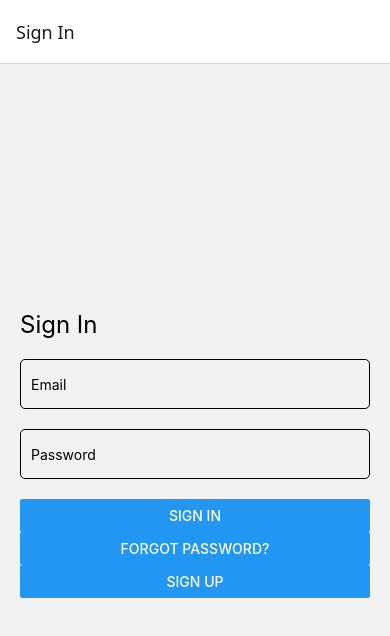
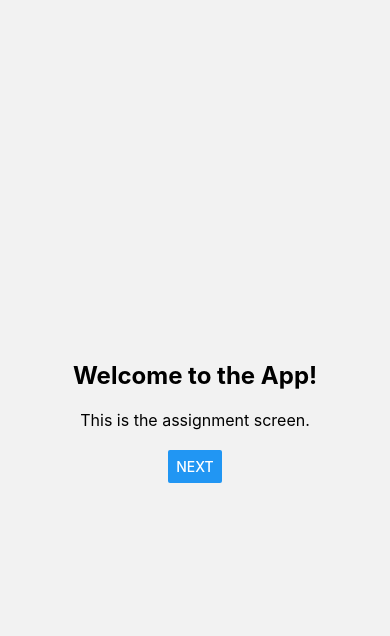
Before and after one commit to omariip/FocusFlow, a React Native app: screen /Assignment in a window 390 px wide. Shown: the top 636 px of the page. Built offline with nearby package versions, Linux system fonts and the light colour scheme.

Commit message:
broken welcome screen, needs fixing

```diff
--- a/App.js
+++ b/App.js
@@ -1,23 +1,68 @@
 import { StatusBar } from "expo-status-bar";
 import { StyleSheet, Text, View } from "react-native";
-import React, { useState } from "react";
+import React, { useEffect, useState } from "react";
 import { NavigationContainer } from "@react-navigation/native";
 import { createStackNavigator } from "@react-navigation/stack";
+import AsyncStorage from "@react-native-async-storage/async-storage";
+import { GestureHandlerRootView } from "react-native-gesture-handler";
 import SignUpScreen from "./screens/SignUpScreen";
 import SignInScreen from "./screens/SignInScreen";
 import ForgotPasswordScreen from "./screens/ForgotPasswordScreen";
+import Welcome from "./welcomeScreens/welcome";
+import Assignment from "./welcomeScreens/assignment";
+import Task from "./welcomeScreens/tasksBreakDown";
+import Quotes from "./welcomeScreens/quotes";
+import StudyTimer from "./welcomeScreens/studyTimer";
+import Quiz from "./welcomeScreens/quiz";
+import Letter from "./welcomeScreens/letter";
 
 const Stack = createStackNavigator();
 
 export default function App() {
+  const [isFirstLaunch, setIsFirstLaunch] = useState(null);
+  useEffect(() => {
+    const checkFirstLaunch = async () => {
+      try {
+        const hasLaunched = await AsyncStorage.getItem("hasLaunched");
+        if (hasLaunched === null) {
+          setIsFirstLaunch(true);
+          await AsyncStorage.setItem("hasLaunched", "true");
+        } else {
+          setIsFirstLaunch(false);
+        }
+      } catch (error) {
+        console.error("Error checking app launch state:", error);
+      }
+    };
+
+    checkFirstLaunch();
+  }, []);
+
+  // if (isFirstLaunch === null) {
+  //   return null; // Show a splash screen or loading indicator
+  // }
+
   return (
-    <NavigationContainer>
-      <Stack.Navigator>
-        <Stack.Screen name="Sign In" component={SignInScreen} />
-        <Stack.Screen name="Sign Up" component={SignUpScreen} />
-        <Stack.Screen name="Forgot Password" component={ForgotPasswordScreen} />
-      </Stack.Navigator>
-    </NavigationContainer>
+    <GestureHandlerRootView style={{ flex: 1 }}>
+      <NavigationContainer>
+        <Stack.Navigator screenOptions={{ headerShown: false }}>
+          {isFirstLaunch ? (
+            <>
+              <Stack.Screen name="Welcome" component={Welcome} />
+              <Stack.Screen name="Assignment" component={Assignment} />
+              <Stack.Screen name="Tasks" component={Task} />
+              <Stack.Screen name="Quotes" component={Quotes} />
+              <Stack.Screen name="StudyTimer" component={StudyTimer} />
+              <Stack.Screen name="Quiz" component={Quiz} />
+              <Stack.Screen name="Letter" component={Letter} />
+              <Stack.Screen name="Home" component={SignInScreen} />
+            </>
+          ) : (
+            <Stack.Screen name="Home" component={SignInScreen} />
+          )}
+        </Stack.Navigator>
+      </NavigationContainer>
+    </GestureHandlerRootView>
   );
 }
 
--- a/package.json
+++ b/package.json
@@ -10,6 +10,7 @@
     "web": "expo start --web"
   },
   "dependencies": {
+    "@react-native-async-storage/async-storage": "1.23.1",
     "@react-navigation/native": "^7.0.14",
     "@react-navigation/stack": "^7.1.1",
     "expo": "~52.0.25",
@@ -21,8 +22,7 @@
     "react-native-reanimated": "~3.16.1",
     "react-native-safe-area-context": "4.12.0",
     "react-native-screens": "~4.4.0",
-    "react-native-vector-icons": "^10.2.0",
-    "@react-native-async-storage/async-storage": "1.23.1"
+    "react-native-vector-icons": "^10.2.0"
   },
   "devDependencies": {
     "@babel/core": "^7.20.0"
--- /dev/null
+++ b/welcomeScreens/assignment.js
@@ -0,0 +1,23 @@
+import React from "react";
+import { View, Text, Button, StyleSheet } from "react-native";
+
+export default function Assignment({ navigation }) {
+  return (
+    <View style={styles.container}>
+      <Text style={styles.title}>Welcome to the App!</Text>
+      <Text style={styles.text}>This is the assignment screen.</Text>
+      <Button title="Next" onPress={() => navigation.navigate("Tasks")} />
+    </View>
+  );
+}
+
+const styles = StyleSheet.create({
+  container: {
+    flex: 1,
+    justifyContent: "center",
+    alignItems: "center",
+    padding: 20,
+  },
+  title: { fontSize: 24, fontWeight: "bold", marginBottom: 20 },
+  text: { fontSize: 16, textAlign: "center", marginBottom: 20 },
+});
--- /dev/null
+++ b/welcomeScreens/letter.js
@@ -0,0 +1,23 @@
+import React from "react";
+import { View, Text, Button, StyleSheet } from "react-native";
+
+export default function Letter({ navigation }) {
+  return (
+    <View style={styles.container}>
+      <Text style={styles.title}>Welcome to the App!</Text>
+      <Text style={styles.text}>This is the Letter screen.</Text>
+      <Button title="Go to Home" onPress={() => navigation.navigate("Home")} />
+    </View>
+  );
+}
+
+const styles = StyleSheet.create({
+  container: {
+    flex: 1,
+    justifyContent: "center",
+    alignItems: "center",
+    padding: 20,
+  },
+  title: { fontSize: 24, fontWeight: "bold", marginBottom: 20 },
+  text: { fontSize: 16, textAlign: "center", marginBottom: 20 },
+});
--- /dev/null
+++ b/welcomeScreens/quiz.js
@@ -0,0 +1,23 @@
+import React from "react";
+import { View, Text, Button, StyleSheet } from "react-native";
+
+export default function Quiz({ navigation }) {
+  return (
+    <View style={styles.container}>
+      <Text style={styles.title}>Welcome to the App!</Text>
+      <Text style={styles.text}>This is the Quiz screen.</Text>
+      <Button title="Next" onPress={() => navigation.navigate("Letter")} />
+    </View>
+  );
+}
+
+const styles = StyleSheet.create({
+  container: {
+    flex: 1,
+    justifyContent: "center",
+    alignItems: "center",
+    padding: 20,
+  },
+  title: { fontSize: 24, fontWeight: "bold", marginBottom: 20 },
+  text: { fontSize: 16, textAlign: "center", marginBottom: 20 },
+});
--- /dev/null
+++ b/welcomeScreens/quotes.js
@@ -0,0 +1,23 @@
+import React from "react";
+import { View, Text, Button, StyleSheet } from "react-native";
+
+export default function Quotes({ navigation }) {
+  return (
+    <View style={styles.container}>
+      <Text style={styles.title}>Welcome to the App!</Text>
+      <Text style={styles.text}>This is the Quotes screen.</Text>
+      <Button title="Next" onPress={() => navigation.navigate("StudyTimer")} />
+    </View>
+  );
+}
+
+const styles = StyleSheet.create({
+  container: {
+    flex: 1,
+    justifyContent: "center",
+    alignItems: "center",
+    padding: 20,
+  },
+  title: { fontSize: 24, fontWeight: "bold", marginBottom: 20 },
+  text: { fontSize: 16, textAlign: "center", marginBottom: 20 },
+});
--- /dev/null
+++ b/welcomeScreens/studyTimer.js
@@ -0,0 +1,23 @@
+import React from "react";
+import { View, Text, Button, StyleSheet } from "react-native";
+
+export default function StudyTimer({ navigation }) {
+  return (
+    <View style={styles.container}>
+      <Text style={styles.title}>Welcome to the App!</Text>
+      <Text style={styles.text}>This is the Study Timer screen.</Text>
+      <Button title="Next" onPress={() => navigation.navigate("Quiz")} />
+    </View>
+  );
+}
+
+const styles = StyleSheet.create({
+  container: {
+    flex: 1,
+    justifyContent: "center",
+    alignItems: "center",
+    padding: 20,
+  },
+  title: { fontSize: 24, fontWeight: "bold", marginBottom: 20 },
+  text: { fontSize: 16, textAlign: "center", marginBottom: 20 },
+});
--- /dev/null
+++ b/welcomeScreens/tasksBreakDown.js
@@ -0,0 +1,23 @@
+import React from "react";
+import { View, Text, Button, StyleSheet } from "react-native";
+
+export default function Task({ navigation }) {
+  return (
+    <View style={styles.container}>
+      <Text style={styles.title}>Welcome to the App!</Text>
+      <Text style={styles.text}>This is the Task screen.</Text>
+      <Button title="Next" onPress={() => navigation.navigate("Quotes")} />
+    </View>
+  );
+}
+
+const styles = StyleSheet.create({
+  container: {
+    flex: 1,
+    justifyContent: "center",
+    alignItems: "center",
+    padding: 20,
+  },
+  title: { fontSize: 24, fontWeight: "bold", marginBottom: 20 },
+  text: { fontSize: 16, textAlign: "center", marginBottom: 20 },
+});
--- /dev/null
+++ b/welcomeScreens/welcome.js
@@ -0,0 +1,23 @@
+import React from "react";
+import { View, Text, Button, StyleSheet } from "react-native";
+
+export default function Welcome({ navigation }) {
+  return (
+    <View style={styles.container}>
+      <Text style={styles.title}>Welcome to the App!</Text>
+      <Text style={styles.text}>This is the first welcome screen.</Text>
+      <Button title="Next" onPress={() => navigation.navigate("Assignment")} />
+    </View>
+  );
+}
+
+const styles = StyleSheet.create({
+  container: {
+    flex: 1,
+    justifyContent: "center",
+    alignItems: "center",
+    padding: 20,
+  },
+  title: { fontSize: 24, fontWeight: "bold", marginBottom: 20 },
+  text: { fontSize: 16, textAlign: "center", marginBottom: 20 },
+});
```
